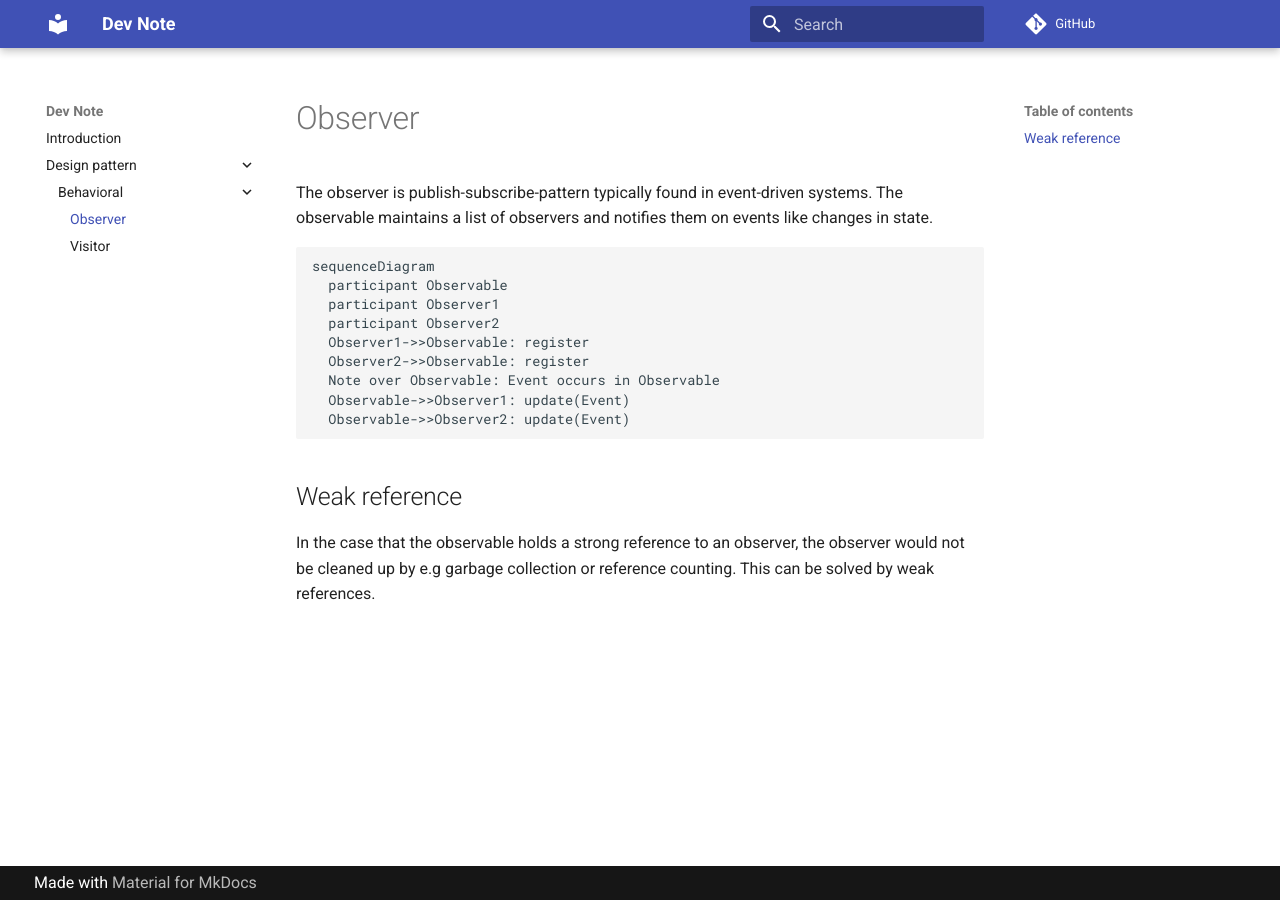
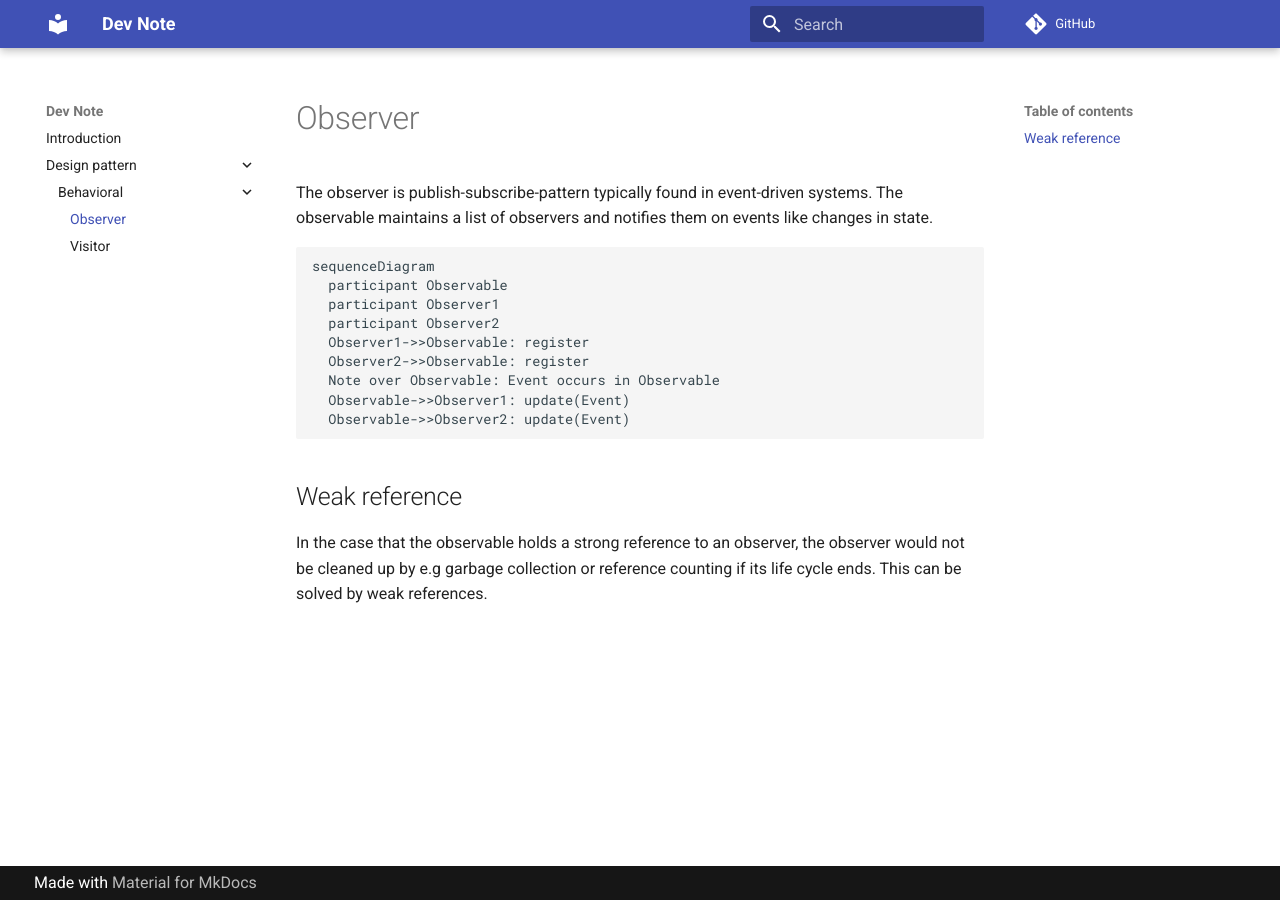
Before and after one commit to thomaszub/dev-note, an MkDocs documentation site: the page built from docs/design_pattern/behavioral/observer.md, in a window 1280 px wide. Built offline with MkDocs 1.6.1 and Material for MkDocs 9.7.7, drawn with Linux system fonts in a browser that asks for light colours; comment, search, counter and statistics services are not loaded.

Commit message:
Update weak reference

```diff
--- a/docs/design_pattern/behavioral/observer.md
+++ b/docs/design_pattern/behavioral/observer.md
@@ -17,5 +17,5 @@ sequenceDiagram
 ## Weak reference
 
 In the case that the observable holds a strong reference to an observer,
-the observer would not be cleaned up by e.g garbage collection or reference counting.
+the observer would not be cleaned up by e.g garbage collection or reference counting if its life cycle ends.
 This can be solved by weak references.
```
